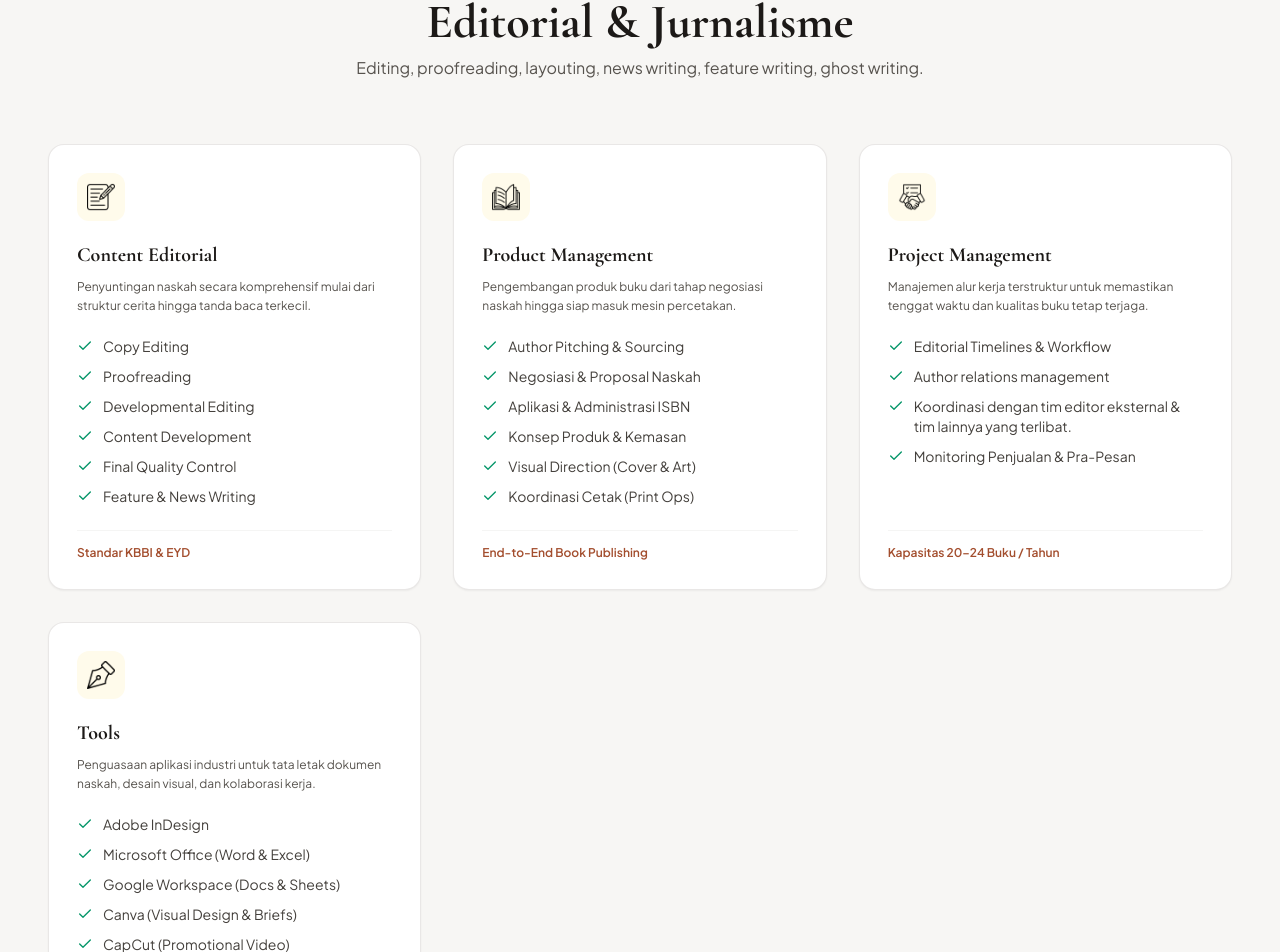
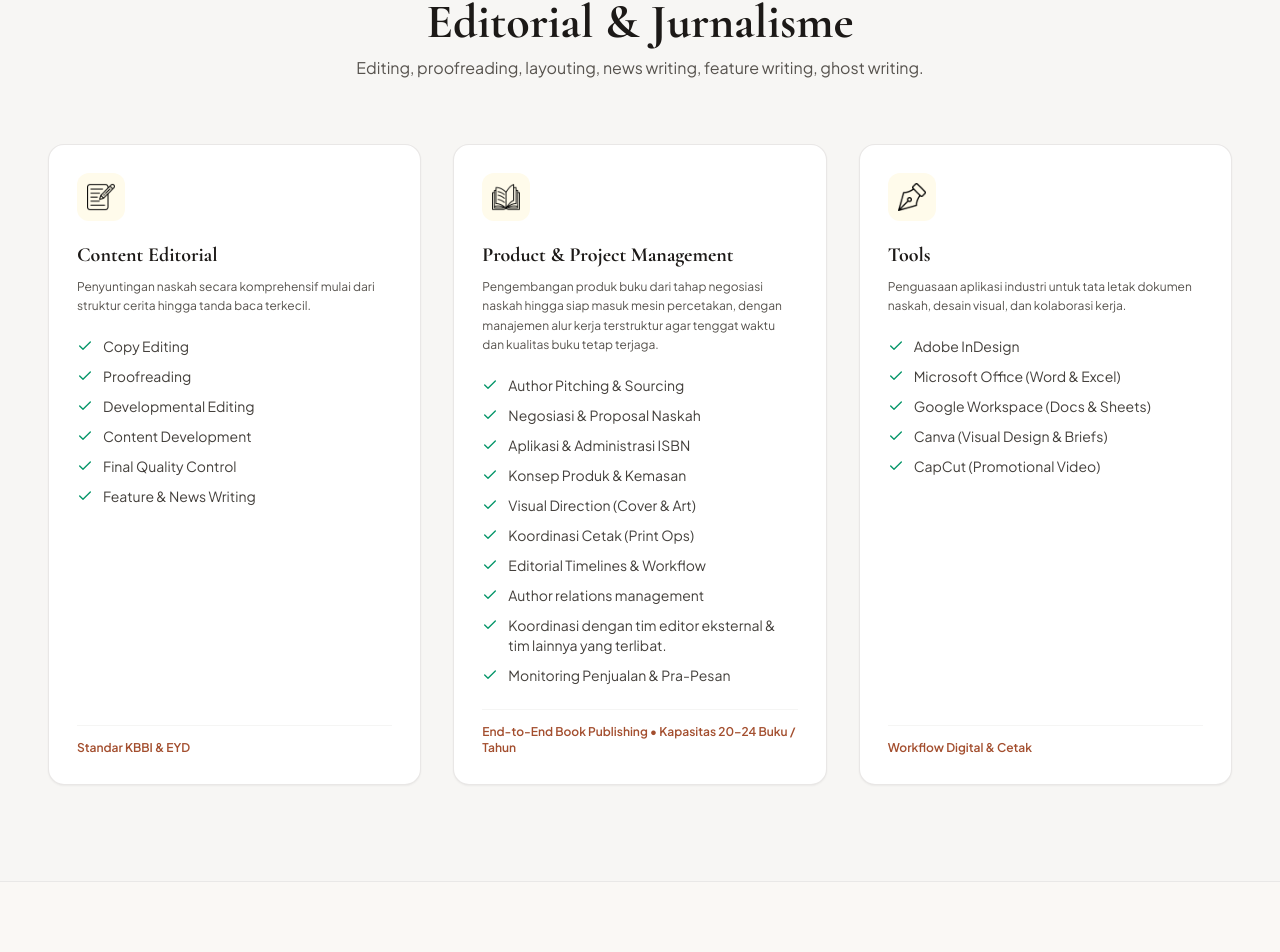
Before and after one commit to Praditya1808/portofolio-nextjs, a Next.js app: page / in a window 1280 px wide. Shown: the part 1036-1988 px from the top of the page. Built offline with nearby package versions, Linux system fonts and the light colour scheme; no server answers.

Commit message:
patching

```diff
--- a/src/data/site.ts
+++ b/src/data/site.ts
@@ -85,9 +85,9 @@ export const skillPillars: SkillPillar[] = [
   },
   {
     icon: "publishing",
-    title: "Product Management",
+    title: "Product & Project Management",
     description:
-      "Pengembangan produk buku dari tahap negosiasi naskah hingga siap masuk mesin percetakan.",
+      "Pengembangan produk buku dari tahap negosiasi naskah hingga siap masuk mesin percetakan, dengan manajemen alur kerja terstruktur agar tenggat waktu dan kualitas buku tetap terjaga.",
     items: [
       "Author Pitching & Sourcing",
       "Negosiasi & Proposal Naskah",
@@ -95,21 +95,12 @@ export const skillPillars: SkillPillar[] = [
       "Konsep Produk & Kemasan",
       "Visual Direction (Cover & Art)",
       "Koordinasi Cetak (Print Ops)",
-    ],
-    footer: "End-to-End Book Publishing",
-  },
-  {
-    icon: "project",
-    title: "Project Management",
-    description:
-      "Manajemen alur kerja terstruktur untuk memastikan tenggat waktu dan kualitas buku tetap terjaga.",
-    items: [
       "Editorial Timelines & Workflow",
       "Author relations management",
       "Koordinasi dengan tim editor eksternal & tim lainnya yang terlibat.",
       "Monitoring Penjualan & Pra-Pesan",
     ],
-    footer: "Kapasitas 20–24 Buku / Tahun",
+    footer: "End-to-End Book Publishing • Kapasitas 20–24 Buku / Tahun",
   },
   {
     icon: "tools",
```
